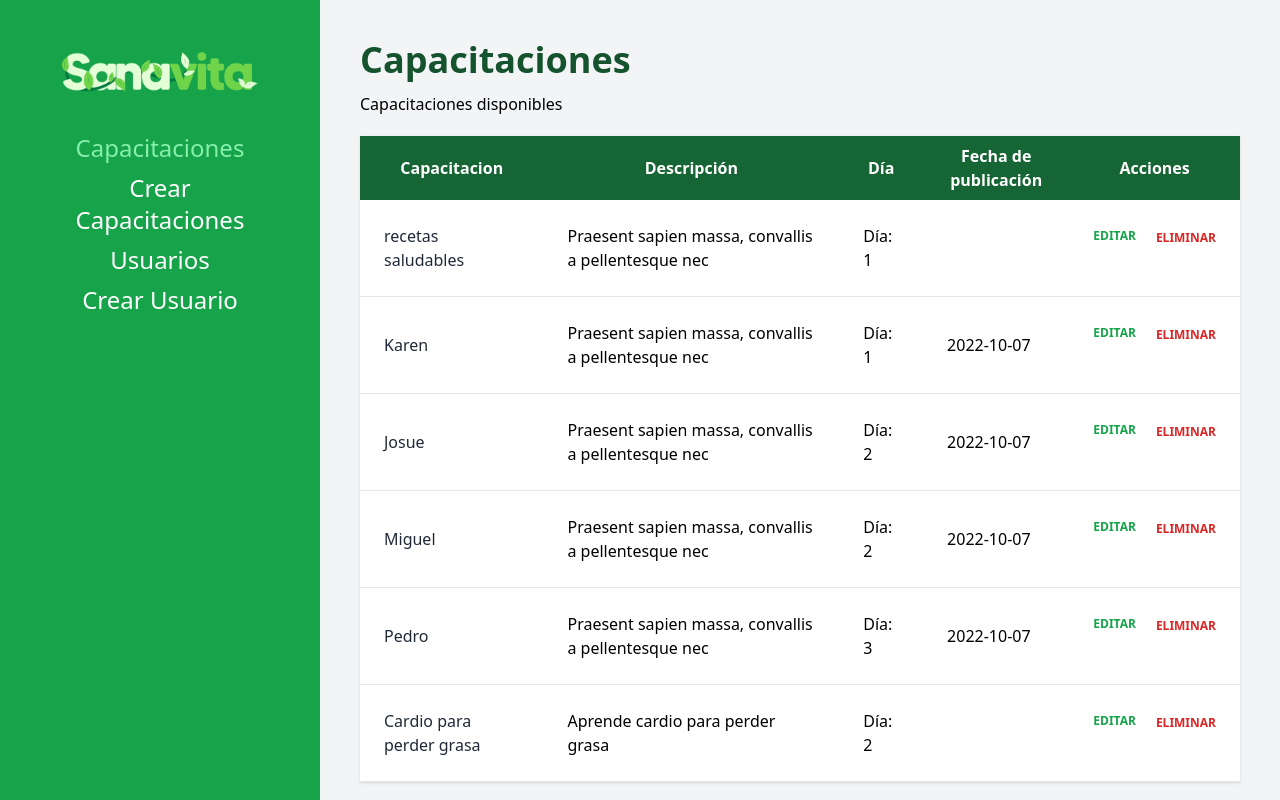
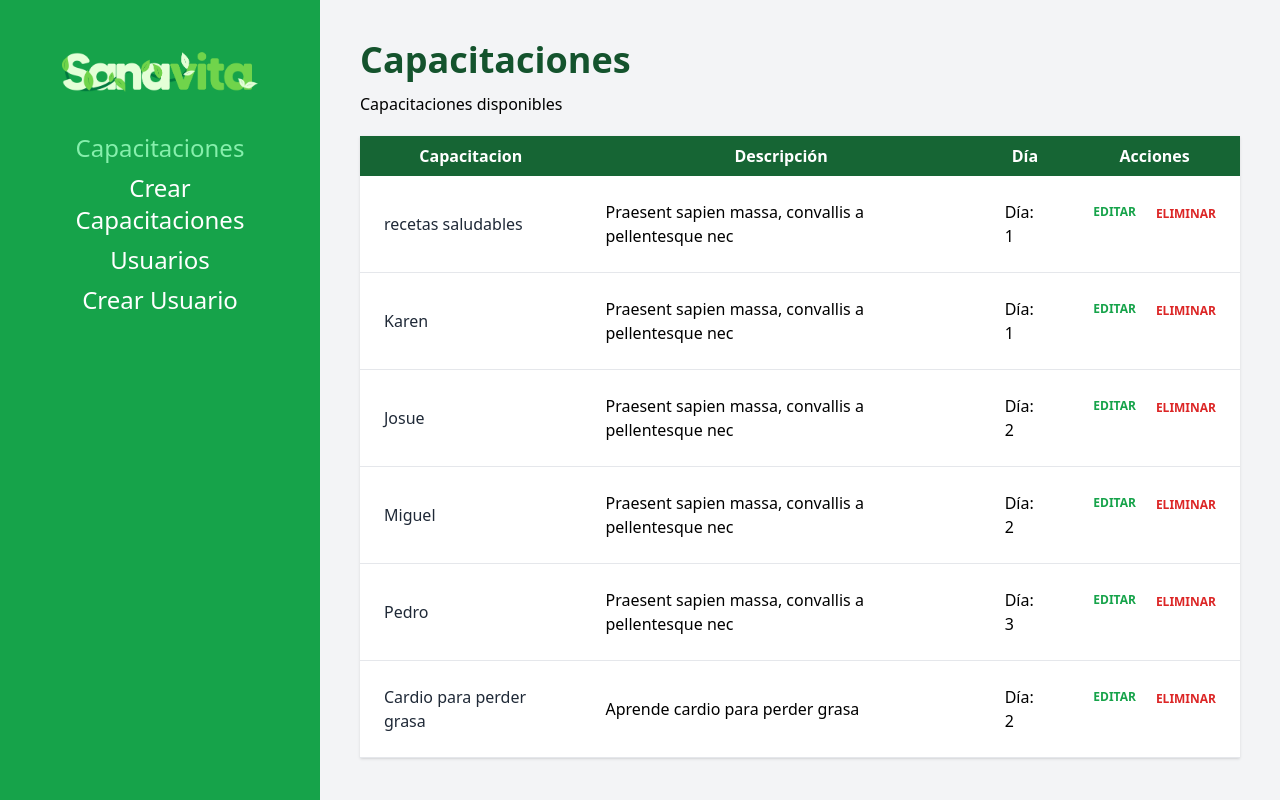
Before and after one commit to camilocodecali/sanavit, a React (Vite) app: page /capacitaciones in a window 1280 px wide. Built offline with nearby package versions, Linux system fonts and the light colour scheme; data requests are answered from the project's data file.

Commit message:
ajustes en el componente de capacitaciones

```diff
--- a/db.json
+++ b/db.json
@@ -12,7 +12,6 @@
       "titulo": "Karen",
       "descripcion": "Praesent sapien massa, convallis a pellentesque nec",
       "media": "youtube.com",
-      "fecha": "2022-10-07",
       "dia": 1
     },
     {
@@ -20,7 +19,6 @@
       "titulo": "Josue",
       "descripcion": "Praesent sapien massa, convallis a pellentesque nec",
       "media": "youtube.com",
-      "fecha": "2022-10-07",
       "dia": 2
     },
     {
@@ -28,7 +26,6 @@
       "titulo": "Miguel",
       "descripcion": "Praesent sapien massa, convallis a pellentesque nec",
       "media": "youtube.com",
-      "fecha": "2022-10-07",
       "dia": 2
     },
     {
@@ -36,7 +33,6 @@
       "titulo": "Pedro",
       "descripcion": "Praesent sapien massa, convallis a pellentesque nec",
       "media": "youtube.com",
-      "fecha": "2022-10-07",
       "dia": 3
     },
     {
--- a/src/components/Capacitacion.jsx
+++ b/src/components/Capacitacion.jsx
@@ -24,9 +24,6 @@ function Capacitacion({contenido}) {
                 </td>
                 <td className="p-6">
                     Día: {dia}
-                </td>
-                <td className="p-6">
-                    {fecha}
                 </td>
                 <td className="p-6 flex gap-5 justify-center">
                     <button
--- a/src/pages/Capacitaciones.jsx
+++ b/src/pages/Capacitaciones.jsx
@@ -22,7 +22,6 @@ function Capacitaciones() {
               <th className="p-2">Capacitacion</th>
               <th className="p-2">Descripción</th>
               <th className="p-2">Día</th>
-              <th className="p-2">Fecha de publicación</th>
               <th className="p-2">Acciones</th>
             </tr>
           </thead>
```
